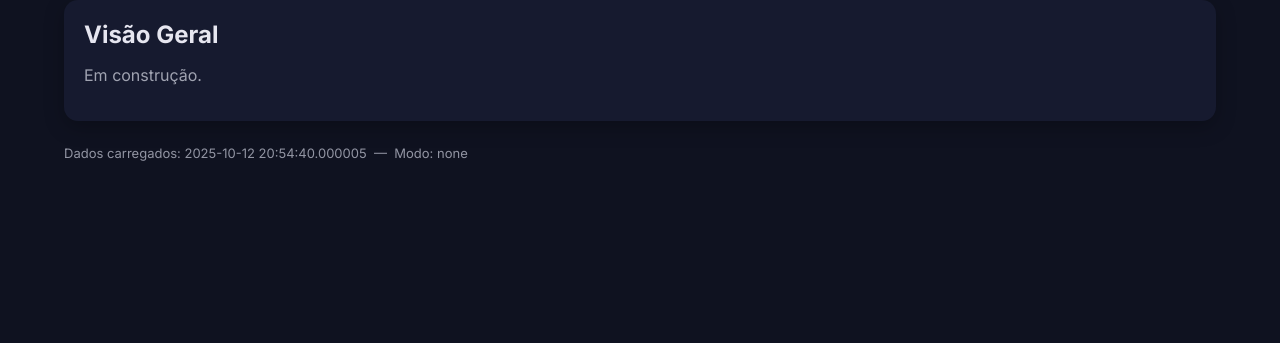
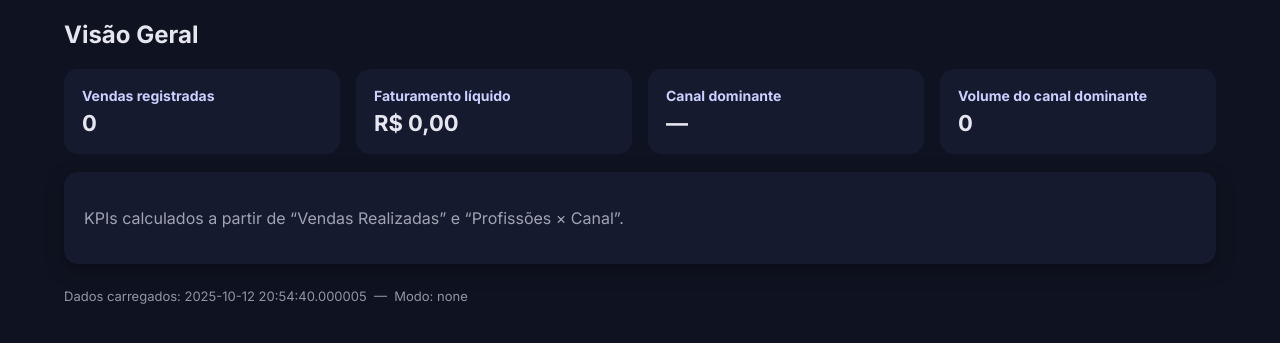
Before and after one commit to MacDowell354/dashboard-nandamac-ia, a Flask app: page /visao-geral in a window 1280 px wide. Shown: the part 197-540 px from the top of the page. Run offline with Flask 3, Linux system fonts and the light colour scheme.

Commit message:
Update visao_geral.html

```diff
--- a/templates/visao_geral.html
+++ b/templates/visao_geral.html
@@ -1,5 +1,26 @@
 {% extends "base.html" %}
 {% block title %}Visão Geral — Dashboard IA{% endblock %}
 {% block content %}
-  <div class="card"><h2 style="margin:0">Visão Geral</h2><p class="muted">Em construção.</p></div>
+  <h2>Visão Geral</h2>
+  <div class="kpis" style="margin: 8px 0 18px;">
+    <div class="kpi">
+      <h3>Vendas registradas</h3>
+      <strong>{{ total_vendas }}</strong>
+    </div>
+    <div class="kpi">
+      <h3>Faturamento líquido</h3>
+      <strong>{{ total_liquido|br_money }}</strong>
+    </div>
+    <div class="kpi">
+      <h3>Canal dominante</h3>
+      <strong>{{ top_canal or "—" }}</strong>
+    </div>
+    <div class="kpi">
+      <h3>Volume do canal dominante</h3>
+      <strong>{{ top_val|dash }}</strong>
+    </div>
+  </div>
+  <div class="card">
+    <p class="muted">KPIs calculados a partir de “Vendas Realizadas” e “Profissões × Canal”.</p>
+  </div>
 {% endblock %}
```
